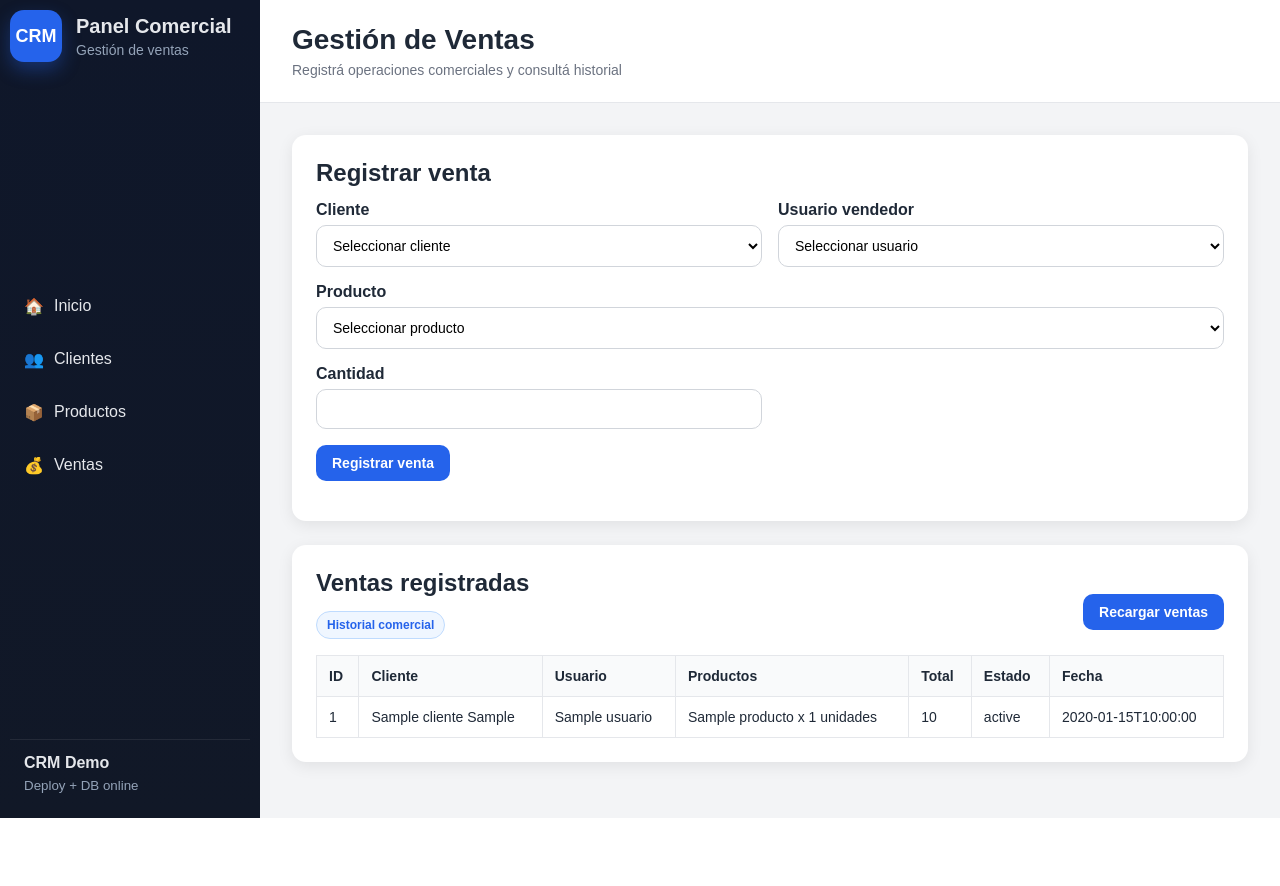
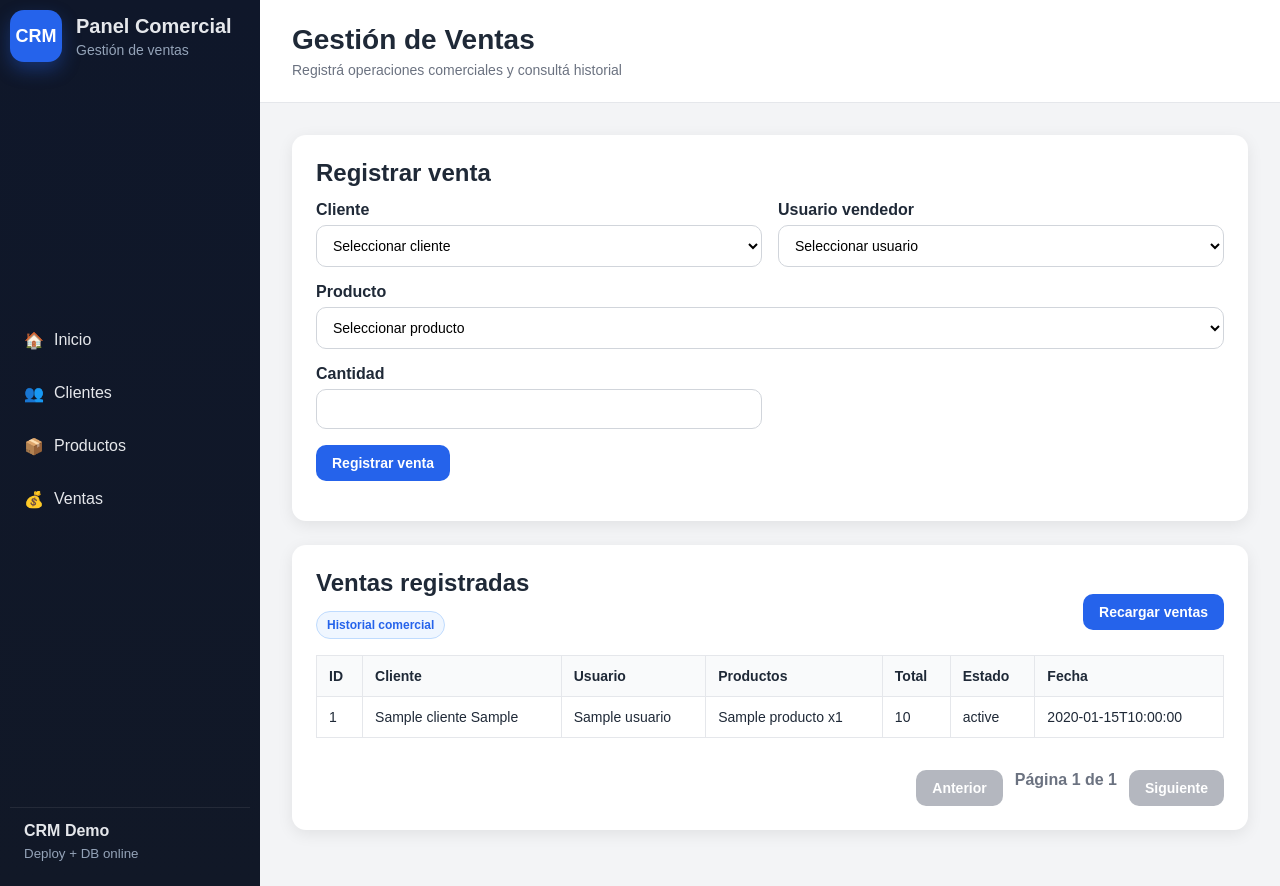
Before and after one commit to Alzo-Joaquin/CRM, a Flask app: page /ventas-ui in a window 1280 px wide. Before the commit the page ends 818 px from the top, so only its background shows below. Run offline with Flask 3, Linux system fonts and the light colour scheme; tables that the repository leaves empty hold one stand-in row (values such as "Sample post").

Commit message:
Continuo con paginacion de ventas y algunas mejoras en UX.

```diff
--- a/app/routes/productos.py
+++ b/app/routes/productos.py
@@ -80,7 +80,21 @@
             return jsonify({"error": "Parámetro 'activo' inválido"}), 400
 
     productos = query.order_by(Producto.id.asc()).all()
-    return jsonify([producto.to_dict() for producto in productos]), 200
+    return jsonify([
+        {
+            "id": producto.id,
+            "nombre": producto.nombre,
+            "descripcion": producto.descripcion,
+            "precio": float(producto.precio),
+            "costo": float(producto.costo),
+            "stock_actual": producto.stock_actual,
+            "stock_minimo": producto.stock_minimo,
+            "activo": producto.activo,
+            "categoria_id": producto.categoria_id,
+            "categoria": producto.categoria.nombre if producto.categoria else None
+        }
+        for producto in productos
+    ]), 200
 
 
 @productos_bp.route("/stock-bajo", methods=["GET"])
--- a/app/routes/ventas.py
+++ b/app/routes/ventas.py
@@ -1,4 +1,5 @@
 from flask import Blueprint, request, jsonify
+from math import ceil
 from app.extensions import db
 from app.models.cliente import Cliente
 from app.models.usuario import Usuario
@@ -137,9 +138,58 @@
     }), 201
 
 
+# @ventas_bp.route("", methods=["GET"])
+# def listar_ventas():
+#     ventas = Venta.query.order_by(Venta.id.asc()).all()
+
+#     resultado = []
+#     for venta in ventas:
+#         resultado.append({
+#             "id": venta.id,
+#             "fecha": venta.fecha.isoformat() if venta.fecha else None,
+#             "total": float(venta.total),
+#             "estado": venta.estado,
+#             "cliente_id": venta.cliente_id,
+#             "cliente": f"{venta.cliente.nombre} {venta.cliente.apellido}",
+#             "usuario_id": venta.usuario_id,
+#             "usuario": venta.usuario.nombre,
+
+#             "items": [
+#                 {
+#                     "producto_id": detalle.producto_id,
+#                     "producto": detalle.producto.nombre,
+#                     "cantidad": detalle.cantidad,
+#                     "precio_unitario": float(detalle.precio_unitario),
+#                     "subtotal": float(detalle.subtotal)
+#                 }
+#                 for detalle in venta.detalles
+#             ]
+#         })
+
+#     return jsonify(resultado), 200
+
 @ventas_bp.route("", methods=["GET"])
 def listar_ventas():
-    ventas = Venta.query.order_by(Venta.id.asc()).all()
+    try:
+        page = int(request.args.get("page", 1))
+        limit = int(request.args.get("limit", 5))
+    except ValueError:
+        return jsonify({"error": "Los parámetros 'page' y 'limit' deben ser enteros"}), 400
+
+    if page < 1 or limit < 1:
+        return jsonify({"error": "Los parámetros 'page' y 'limit' deben ser mayores a cero"}), 400
+
+    total = Venta.query.count()
+    pages = ceil(total / limit) if total > 0 else 1
+    offset = (page - 1) * limit
+
+    ventas = (
+        Venta.query
+        .order_by(Venta.id.asc())
+        .offset(offset)
+        .limit(limit)
+        .all()
+    )
 
     resultado = []
     for venta in ventas:
@@ -152,7 +202,6 @@
             "cliente": f"{venta.cliente.nombre} {venta.cliente.apellido}",
             "usuario_id": venta.usuario_id,
             "usuario": venta.usuario.nombre,
-
             "items": [
                 {
                     "producto_id": detalle.producto_id,
@@ -165,7 +214,13 @@
             ]
         })
 
-    return jsonify(resultado), 200
+    return jsonify({
+        "page": page,
+        "limit": limit,
+        "total": total,
+        "pages": pages,
+        "results": resultado
+    }), 200
 
 @ventas_bp.route("/cliente/<int:cliente_id>", methods=["GET"])
 def listar_ventas_por_cliente(cliente_id):
--- a/static/css/styles.css
+++ b/static/css/styles.css
@@ -606,3 +606,22 @@
 .sidebar-index .sidebar-footer {
   margin-top: auto;
 }
+
+.paginacion {
+  display: flex;
+  align-items: center;
+  justify-content: flex-end;
+  gap: 12px;
+  margin-top: 16px;
+  flex-wrap: wrap;
+}
+
+.paginacion span {
+  font-weight: 600;
+  color: var(--muted);
+}
+
+button:disabled {
+  opacity: 0.5;
+  cursor: not-allowed;
+}
--- a/static/js/ventas.js
+++ b/static/js/ventas.js
@@ -6,6 +6,13 @@
 const mensajeVenta = document.getElementById("mensaje-venta");
 const tablaVentas = document.getElementById("tabla-ventas");
 const btnRecargarVentas = document.getElementById("btn-recargar-ventas");
+const btnAnterior = document.getElementById("btn-anterior");
+const btnSiguiente = document.getElementById("btn-siguiente");
+const infoPagina = document.getElementById("info-pagina");
+
+let paginaActual = 1;
+const limitePorPagina = 5;
+let totalPaginas = 1;
 
 async function cargarClientes() {
   const response = await fetch("/clientes?activo=true");
@@ -49,9 +56,39 @@
   });
 }
 
+// async function cargarVentas() {
+//   const response = await fetch("/ventas");
+//   const ventas = await response.json();
+
+//   tablaVentas.innerHTML = "";
+
+//   for (const venta of ventas) {
+//     const fila = document.createElement("tr");
+
+//     const resumenProductos = venta.items
+//     .map(item => `${item.producto} x ${item.cantidad} unidades`)
+//     .join("; ");
+
+//     fila.innerHTML = `
+//       <td>${venta.id}</td>
+//       <td>${venta.cliente}</td>
+//       <td>${venta.usuario}</td>
+//       <td>${resumenProductos}</td>
+//       <td>${venta.total}</td>
+//       <td>${venta.estado}</td>
+//       <td>${venta.fecha ?? ""}</td>
+//     `;
+
+//     tablaVentas.appendChild(fila);
+//   }
+// }
+
 async function cargarVentas() {
-  const response = await fetch("/ventas");
-  const ventas = await response.json();
+  const response = await fetch(`/ventas?page=${paginaActual}&limit=${limitePorPagina}`);
+  const data = await response.json();
+
+  const ventas = data.results;
+  totalPaginas = data.pages;
 
   tablaVentas.innerHTML = "";
 
@@ -59,8 +96,8 @@
     const fila = document.createElement("tr");
 
     const resumenProductos = venta.items
-    .map(item => `${item.producto} x ${item.cantidad} unidades`)
-    .join("; ");
+      .map(item => `${item.producto} x${item.cantidad}`)
+      .join(", ");
 
     fila.innerHTML = `
       <td>${venta.id}</td>
@@ -74,6 +111,10 @@
 
     tablaVentas.appendChild(fila);
   }
+
+  infoPagina.textContent = `Página ${data.page} de ${data.pages}`;
+  btnAnterior.disabled = paginaActual <= 1;
+  btnSiguiente.disabled = paginaActual >= totalPaginas;
 }
 
 formVenta.addEventListener("submit", async (event) => {
@@ -126,8 +167,23 @@
 });
 
 btnRecargarVentas.addEventListener("click", async () => {
+  paginaActual = 1;
   await cargarVentas();
   await cargarProductos();
+});
+
+btnAnterior.addEventListener("click", async () => {
+  if (paginaActual > 1) {
+    paginaActual--;
+    await cargarVentas();
+  }
+});
+
+btnSiguiente.addEventListener("click", async () => {
+  if (paginaActual < totalPaginas) {
+    paginaActual++;
+    await cargarVentas();
+  }
 });
 
 async function inicializarPantallaVentas() {
--- a/templates/productos.html
+++ b/templates/productos.html
@@ -41,8 +41,10 @@
         </div>
 
         <div class="campo campo-completo">
-          <label for="categoria_id">Categoría ID</label>
-          <input type="number" id="categoria_id" required>
+          <label for="categoria_id">Categoría</label>
+          <select id="categoria_id" required>
+            <option value="">Seleccionar categoría</option>
+          </select>
         </div>
       </div>
 
--- a/templates/ventas.html
+++ b/templates/ventas.html
@@ -68,6 +68,13 @@
         <tbody id="tabla-ventas"></tbody>
       </table>
     </div>
+
+    <div class="paginacion">
+      <button class="boton secundario" id="btn-anterior">Anterior</button>
+      <span id="info-pagina">Página 1</span>
+      <button class="boton secundario" id="btn-siguiente">Siguiente</button>
+    </div>
+
   </div>
 
   <script src="{{ url_for('static', filename='js/ventas.js') }}"></script>
```
Also changed, not shown: static/js/productos.js (+30 -4 lines).
